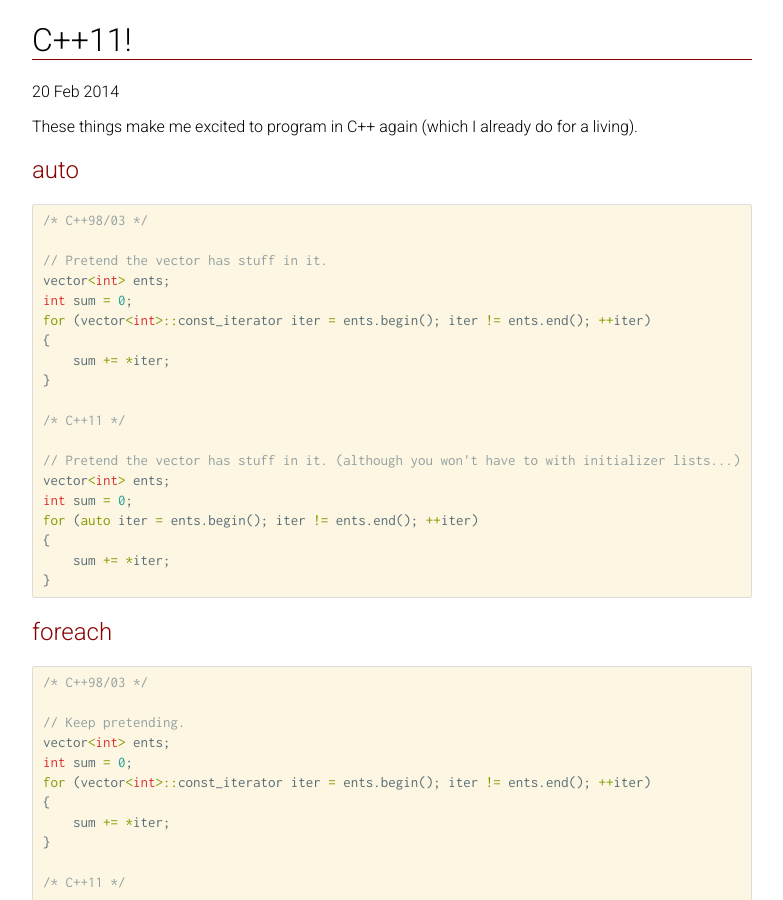
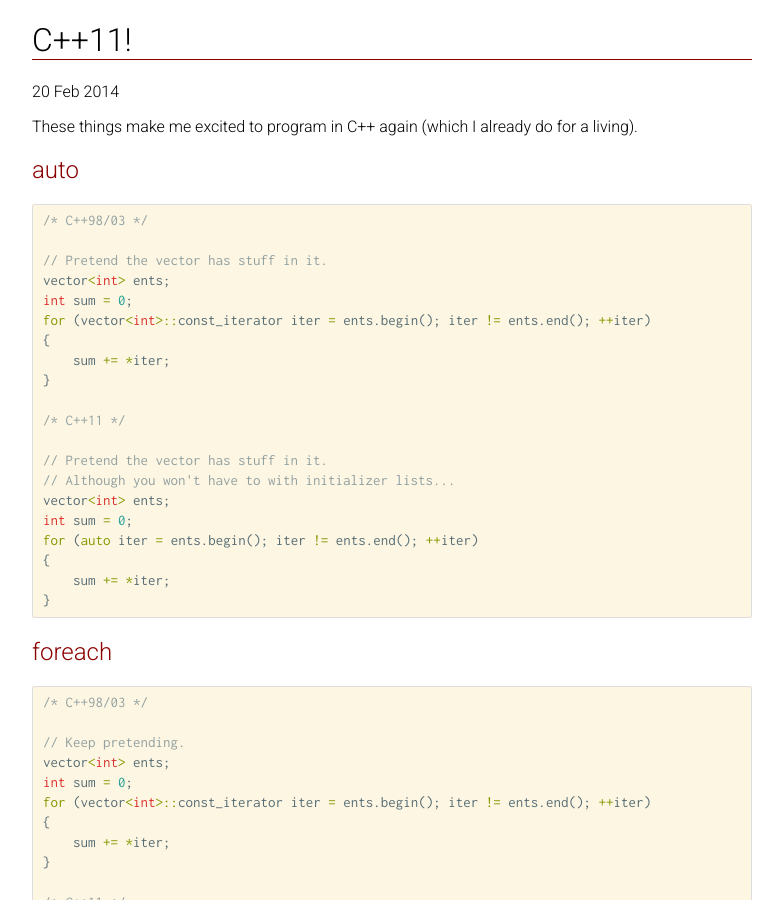
Before and after one commit to zachwhaley/zachwhaley.github.io, a Jekyll site: the page built from _posts/2014-02-20-cc11.md, in a window 1280 px wide and 900 px high. Shown: the whole window, without its empty margins (248-1031 px from the left). Built offline with Jekyll 4.4.1, drawn with Linux system fonts in a browser that asks for light colours; Markdown is read by kramdown in place of the engine named in the settings.

```diff
--- a/_posts/2014-02-20-cc11.md
+++ b/_posts/2014-02-20-cc11.md
@@ -20,7 +20,8 @@ for (vector<int>::const_iterator iter = ents.begin(); iter != ents.end(); ++iter
 
 /* C++11 */
 
-// Pretend the vector has stuff in it. (although you won't have to with initializer lists...)
+// Pretend the vector has stuff in it.
+// Although you won't have to with initializer lists...
 vector<int> ents;
 int sum = 0;
 for (auto iter = ents.begin(); iter != ents.end(); ++iter)
```
